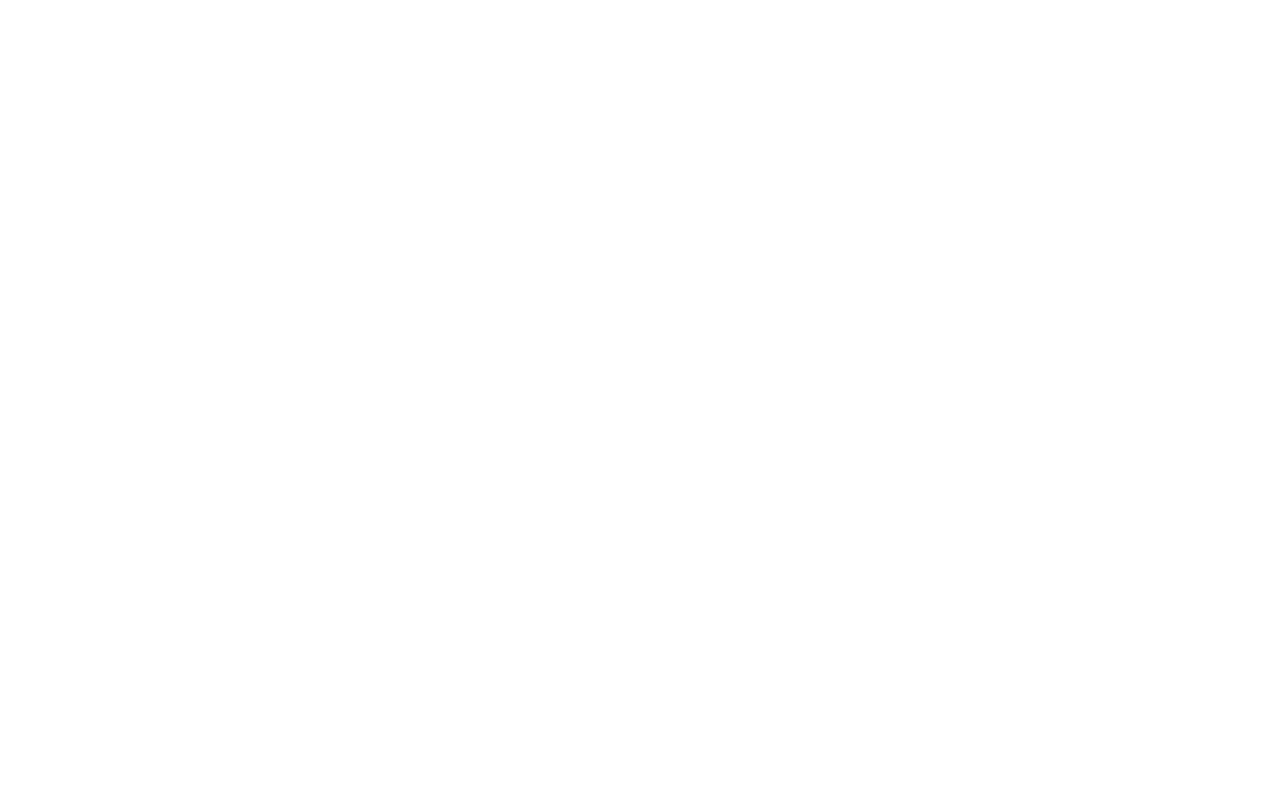
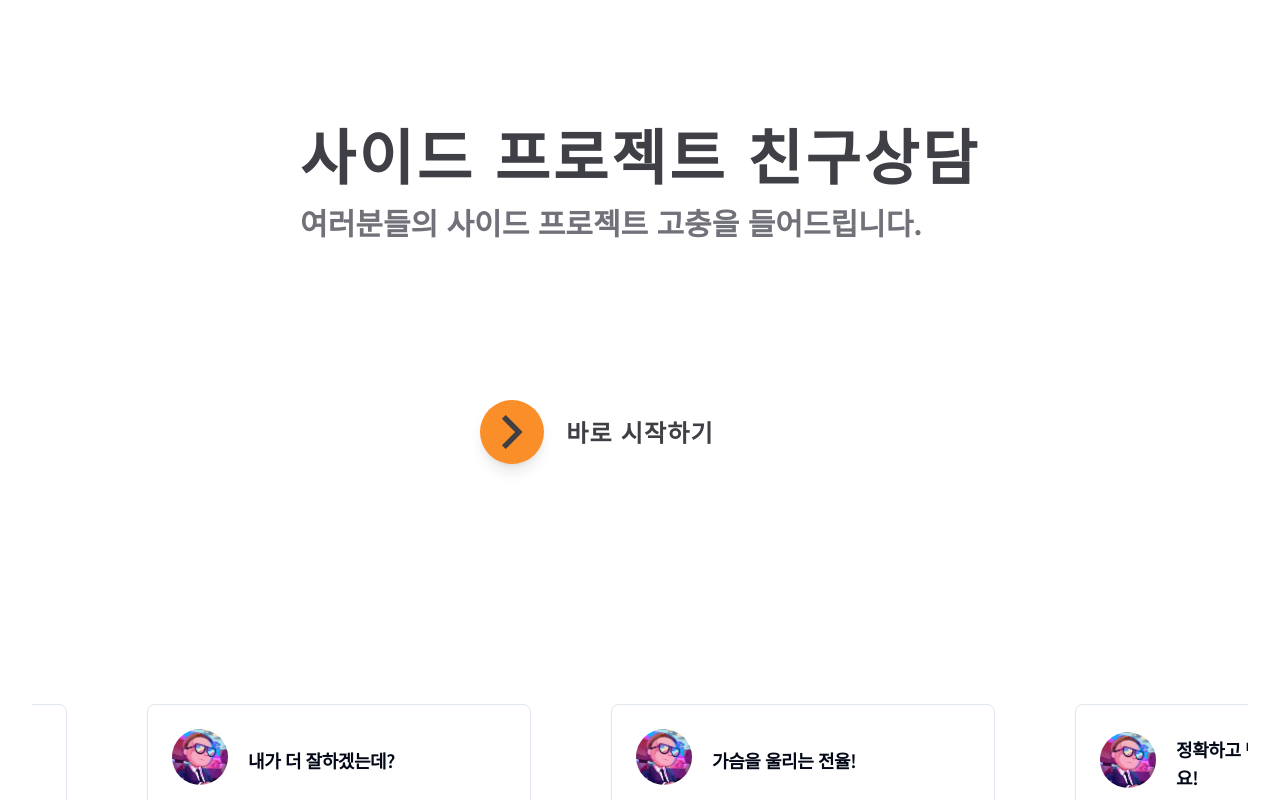
Before and after one commit to swyp-peer/peer-client, a Next.js app: page / in a window 1280 px wide. Shown: the part 300-1100 px from the top of the page. Before the commit the page ends 800 px from the top, so only its background shows below. Built offline with nearby package versions, Linux system fonts and the light colour scheme; a web font is replaced by a local one.

Commit message:
Landing 페이지 구현
추후 내용 변경 필요

```diff
--- /dev/null
+++ b/app/(main)/_page.css
@@ -0,0 +1,19 @@
+.box {
+  width: 24rem;
+  display: inline-block;
+}
+
+/*keyframe animations*/
+.box:first-child {
+  animation: bannermove 20s linear infinite;
+}
+
+@keyframes bannermove {
+  0% {
+    margin-left: 0px;
+    transform: translateX(0);
+  }
+  100% {
+    margin-left: -174rem;
+  }
+}
--- a/app/(main)/page.tsx
+++ b/app/(main)/page.tsx
@@ -1,5 +1,143 @@
+'use client';
+import { Logo } from '@/components/logo/logo';
+import { RiArrowRightSLine } from 'react-icons/ri';
+import { Button } from '@/components/ui/button';
+import Link from 'next/link';
+import { Avatar, AvatarFallback, AvatarImage } from '@/components/ui/avatar';
+import { Card, CardContent, CardHeader, CardTitle } from '@/components/ui/card';
+import { Separator } from '@/components/ui/separator';
+import { Reviews } from '@/constants/reviews';
+import { easeIn, easeInOut, motion } from 'framer-motion';
+import './_page.css';
+
 const MainPage = () => {
-  return <main>메인 페이지</main>;
+  const variants = {
+    initial: {
+      opacity: 0,
+      y: 20,
+      viewport: { once: true },
+    },
+    inView: {
+      opacity: 1,
+      y: 0,
+      ease: easeIn,
+      viewport: { once: true },
+    },
+    buttonInitial: {
+      opacity: 0,
+      x: -200,
+      viewport: { once: true },
+    },
+    buttonInView: {
+      opacity: 1,
+      x: 0,
+      viewport: { once: true },
+    },
+  };
+
+  return (
+    <main className='w-full pt-28 flex items-center flex-col gap-40'>
+      <motion.div
+        variants={variants}
+        whileInView='inView'
+        initial='initial'
+        transition={{ duration: 0.5 }}
+        viewport={{ once: true }}
+      >
+        <Logo className={'mt-14 text-8xl font-bold text-pc-500 underline underline-offset-[15px] decoration-4'} />
+      </motion.div>
+      <hgroup className='space-y-5'>
+        <motion.h1
+          className='text-zinc-700 text-6xl font-semibold tracking-wider'
+          variants={variants}
+          whileInView='inView'
+          initial='initial'
+          transition={{ duration: 0.5, delay: 0.2 }}
+          viewport={{ once: true }}
+        >
+          사이드 프로젝트 친구상담
+        </motion.h1>
+        <motion.p
+          className='text-zinc-500 text-3xl font-semibold'
+          variants={variants}
+          whileInView='inView'
+          initial='initial'
+          transition={{ duration: 0.5, delay: 0.4 }}
+          viewport={{ once: true }}
+        >
+          여러분들의 사이드 프로젝트 고충을 들어드립니다.
+        </motion.p>
+      </hgroup>
+
+      <motion.section
+        className='w-80 relative group'
+        variants={variants}
+        initial='buttonInitial'
+        whileInView='buttonInView'
+        transition={{ duration: 0.5, delay: 0.7, ease: 'circOut' }}
+        viewport={{ once: true }}
+      >
+        <Link href={'/sign-up'}>
+          <div className='absolute h-16 w-16 rounded-full bg-pc-500 peer group-hover:w-64 left-0 group-hover:left-4 duration-500 ease-[cubic-bezier(0.65,0,.076,1);] shadow-lg'>
+            <RiArrowRightSLine className='text-zinc-700 group-hover:text-white absolute h-16 w-16 duration-300' />
+          </div>
+          <button className='text-zinc-700 group-hover:text-white w-full h-16 text-center text-2xl relative duration-300 font-bold tracking-wider'>
+            바로 시작하기
+          </button>
+        </Link>
+      </motion.section>
+
+      <section className='mt-20 w-[95%] overflow-hidden'>
+        <div className='w-[290rem] space-x-20'>
+          {Reviews.map((item, idx) => {
+            return (
+              <Card className='inline-block box h-80 overflow-hidden' key={idx}>
+                <CardHeader className='flex flex-row items-center gap-5'>
+                  <Avatar className='w-14 h-14'>
+                    <AvatarImage src='/avatar.jpg' />
+                    <AvatarFallback>CN</AvatarFallback>
+                  </Avatar>
+                  <CardTitle className='text-lg'>{item.title}</CardTitle>
+                </CardHeader>
+                <CardContent>
+                  <hgroup className='flex flex-col'>
+                    <span>{item.name}</span>
+                    <span>
+                      {item.job}&nbsp;&nbsp;&nbsp;
+                      {item.experience}
+                    </span>
+                  </hgroup>
+                  <Separator className='my-2' />
+                  <p className='text-zinc-600'>{item.desc}</p>
+                </CardContent>
+              </Card>
+            );
+          })}
+        </div>
+      </section>
+      <Separator className='ml-[10%] w-4/5 my-10' />
+      <section>
+        <motion.hgroup
+          className='text-zinc-700 text-4xl font-semibold mb-20 leading-loose'
+          variants={variants}
+          initial='initial'
+          whileInView='inView'
+          transition={{ duration: 0.5, delay: 0.3 }}
+          viewport={{ once: true }}
+        >
+          <h2>
+            참여자들의 <span className='text-white bg-pc-300'>익명성</span>은 완전히 보장됩니다.
+            <br />
+            대충 우리 서비스 특징1
+            <br />
+            멘토의 재능 기부의 일환으로, 모든 상담은 <span className='text-white bg-pc-300'>무료로</span> 진행됩니다!
+            <br />
+            작은 설명 등등
+          </h2>
+        </motion.hgroup>
+      </section>
+    </main>
+  );
 };
 
 export default MainPage;
--- a/components/logo/logo.tsx
+++ b/components/logo/logo.tsx
@@ -3,7 +3,7 @@ import { cn } from "@/lib/utils";
 
 const inter = Playfair_Display({ subsets: ["latin"] });
 
-export const Logo = ({ className }: { className: string }) => {
+export const Logo = ({ className }: { className: string | null }) => {
   return (
     <h1
       className={cn(
--- /dev/null
+++ b/constants/reviews.ts
@@ -0,0 +1,72 @@
+export const Reviews = [
+  {
+    name: '1김**',
+    job: '프론트엔드 개발자',
+    experience: '1년차',
+    title: '정확하고 단호하게 저를 혼내주셨어요!',
+    desc: '처음엔 좀 막막했다. 판소리는 풍자와 해학도 중요하지만 절규와 통곡 또한 없어서는 안 되기 때문이다. 내가 진심으로 절규하고 통곡하기 위해서는 백범의 생애에 대한 정확한 이해와 더불어 백범의 뜻과생각에 내 자신을 일치시켜야만 했다',
+  },
+  {
+    name: '2장**',
+    job: '백엔드 개발자',
+    experience: '신입',
+    title: '최악이었어요!',
+    desc: '전문성이 전혀 없고 아주 별로였어요. 판소리는 풍자와 해학도 중요하지만 절규와 통곡 또한 없어서는 안 되기 때문이다. 내가 진심으로 절규하고 통곡하기 위해서는 백범의 생애에 대한 정확한 이해와 더불어 백범의 뜻과생각에',
+  },
+  {
+    name: '3김**',
+    job: '기획자',
+    experience: '3년차',
+    title: '내가 더 잘하겠는데?',
+    desc: '2010년 초연한 이래 모두 50여 차례 공연했다. 관객들의 반응은 다행히도 매우 좋았다. 판소리로 백범을 만나 즐겁다고, 감격스럽다고들 했다. 3시간이 넘는 대작이어서 나를 포함',
+  },
+  {
+    name: '4장*',
+    job: 'UI/UX 디자이나',
+    experience: '10년차',
+    title: '가슴을 울리는 전율!',
+    desc: '내가 진심으로 절규하고 통곡하기 위해서는 백범의 생애에 대한 정확한 이해와 더불어 백범의 뜻과생각에',
+  },
+  {
+    name: '5김**',
+    job: '프론트엔드 개발자',
+    experience: '1년차',
+    title: '정확하고 단호하게 저를 혼내주셨어요!',
+    desc: '처음엔 좀 막막했다. 판소리는 풍자와 해학도 중요하지만 절규와 통곡 또한 없어서는 안 되기 때문이다. 내가 진심으로 절규하고 통곡하기 위해서는 백범의 생애에 대한 정확한 이해와 더불어 백범의 뜻과생각에 내 자신을 일치시켜야만 했다',
+  },
+  {
+    name: '6장**',
+    job: '백엔드 개발자',
+    experience: '신입',
+    title: '최악이었어요!',
+    desc: '전문성이 전혀 없고 아주 별로였어요. 판소리는 풍자와 해학도 중요하지만 절규와 통곡 또한 없어서는 안 되기 때문이다. 내가 진심으로 절규하고 통곡하기 위해서는 백범의',
+  },
+  {
+    name: '1김**',
+    job: '프론트엔드 개발자',
+    experience: '1년차',
+    title: '정확하고 단호하게 저를 혼내주셨어요!',
+    desc: '처음엔 좀 막막했다. 판소리는 풍자와 해학도 중요하지만 절규와 통곡 또한 없어서는 안 되기 때문이다. 내가 진심으로 절규하고 통곡하기 위해서는 백범의 생애에 대한 정확한 ',
+  },
+  {
+    name: '2장**',
+    job: '백엔드 개발자',
+    experience: '신입',
+    title: '최악이었어요!',
+    desc: '전문성이 전혀 없고 아주 별로였어요. 판소리는 풍자와 해학도 중요하지만 절규와 통곡 또한 없어서는 안 되기 때문이다. 내가 진심으로 절규하고 통곡하기 위해서는 백범의 ',
+  },
+  {
+    name: '3김**',
+    job: '기획자',
+    experience: '3년차',
+    title: '내가 더 잘하겠는데?',
+    desc: '2010년 초연한 이래 모두 50여 차례 공연했다. 관객들의 반응은 다행히도 매우 좋았다. 판소리로 백범을 만나 즐겁다고, 감격스럽다고',
+  },
+  {
+    name: '4장*',
+    job: 'UI/UX 디자이나',
+    experience: '10년차',
+    title: '가슴을 울리는 전율!',
+    desc: '내가 진심으로 절규하고 통곡하기 위해서는 백범의 생애에 대한 정확한 이해와 더불어 백범의 뜻과생각에',
+  },
+];
--- a/package.json
+++ b/package.json
@@ -27,6 +27,7 @@
     "class-variance-authority": "^0.7.0",
     "clsx": "^2.1.0",
     "date-fns": "^3.6.0",
+    "framer-motion": "^11.0.28",
     "lucide-react": "^0.367.0",
     "next": "14.1.4",
     "next-themes": "^0.3.0",
```
Also changed, not shown: app/(auth)/sign-in/page.tsx (+27 -35 lines), public/avatar.jpg (added), 1 other file (tests, documents, lock files or other folders).
